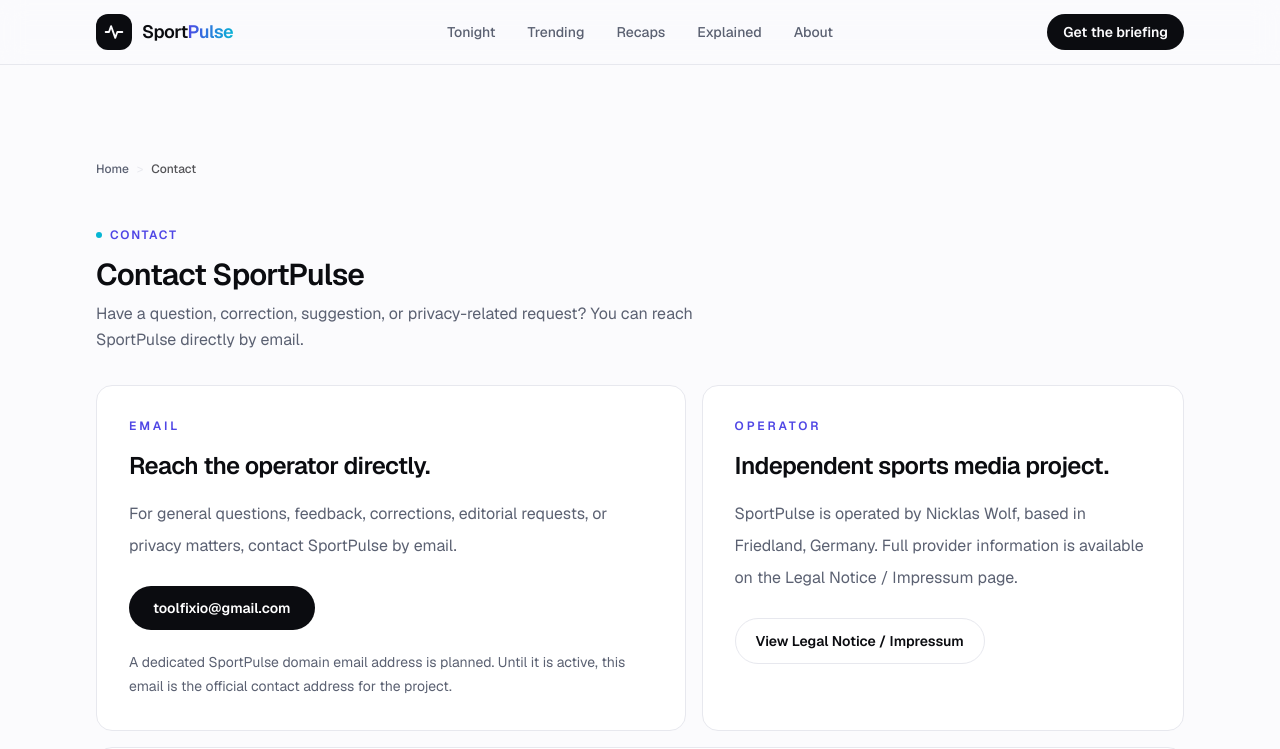
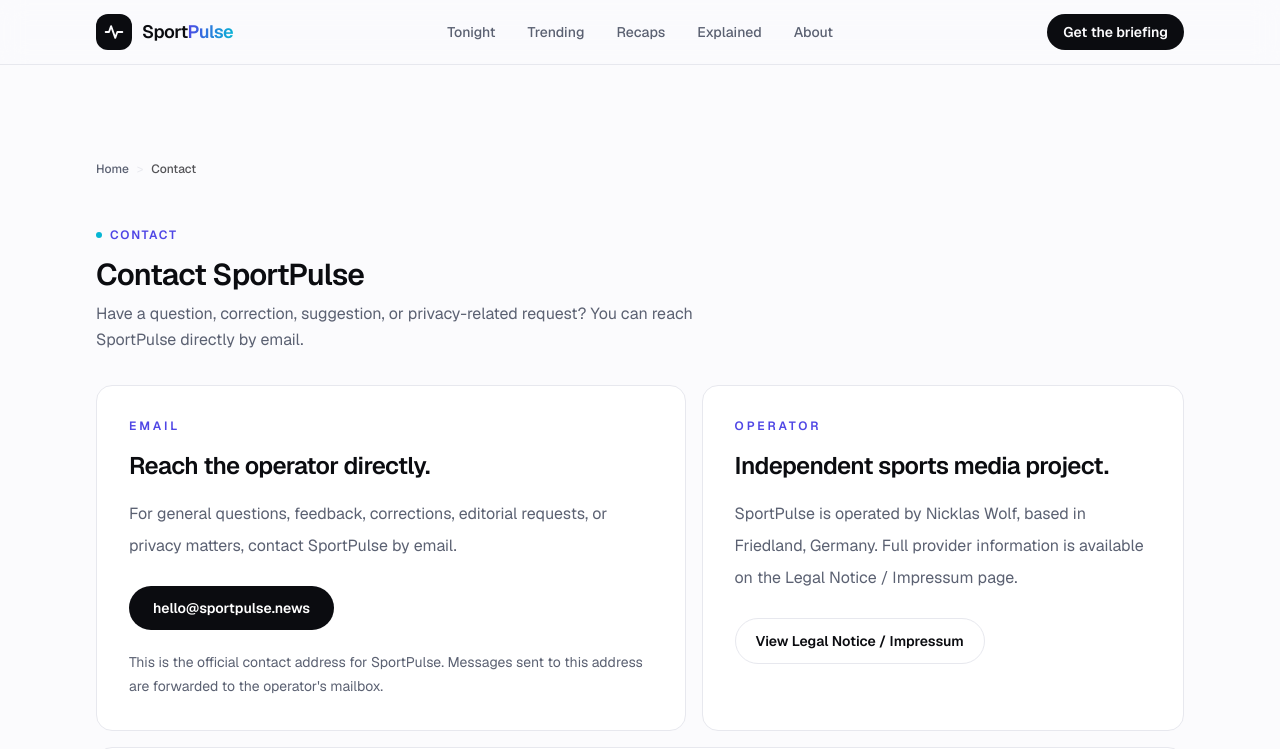
Before and after one commit to toollane/sportpulse.news, a Next.js app: page /contact in a window 1280 px wide. Shown: the top 749 px of the page. Built offline with nearby package versions, Linux system fonts and the light colour scheme.

Commit message:
Update official contact email address

```diff
--- a/app/contact/page.tsx
+++ b/app/contact/page.tsx
@@ -74,17 +74,15 @@
 
             <div className="mt-6">
               <a
-                href="mailto:toolfixio@gmail.com"
+                href="mailto:hello@sportpulse.news"
                 className="inline-flex rounded-full bg-foreground px-6 py-3 text-sm font-semibold text-surface transition hover:opacity-85"
               >
-                toolfixio@gmail.com
+                hello@sportpulse.news
               </a>
             </div>
 
             <p className="mt-5 text-sm leading-6 text-muted">
-              A dedicated SportPulse domain email address is planned. Until it
-              is active, this email is the official contact address for the
-              project.
+              This is the official contact address for SportPulse. Messages sent to this address are forwarded to the operator's mailbox.
             </p>
           </section>
 
--- a/app/impressum/page.tsx
+++ b/app/impressum/page.tsx
@@ -43,7 +43,7 @@
             </p>
 
             <h2 className="mt-4 text-2xl font-semibold tracking-tight text-foreground">
-              Angaben gemäß gesetzlicher Anbieterkennzeichnung
+              Angaben gemÃ¤ÃŸ gesetzlicher Anbieterkennzeichnung
             </h2>
 
             <div className="mt-6 space-y-5 text-muted">
@@ -69,10 +69,10 @@
                 <p className="mt-2 leading-7">
                   Email:{" "}
                   <a
-                    href="mailto:toolfixio@gmail.com"
+                    href="mailto:hello@sportpulse.news"
                     className="font-semibold text-accent hover:text-accent-strong"
                   >
-                    toolfixio@gmail.com
+                    hello@sportpulse.news
                   </a>
                 </p>
               </div>
@@ -93,9 +93,7 @@
             </div>
 
             <p className="mt-6 rounded-card border border-border bg-background/40 p-4 text-sm leading-6 text-muted">
-              A dedicated SportPulse domain email address is planned. Until it
-              is active and tested, the email address listed above is the
-              official contact address for this website.
+              This is the official contact address for SportPulse. Messages sent to this address are forwarded to the operator's mailbox.
             </p>
           </section>
 
@@ -185,7 +183,7 @@
 
           <div className="mt-6 flex flex-col gap-3 sm:flex-row sm:items-center">
             <a
-              href="mailto:toolfixio@gmail.com"
+              href="mailto:hello@sportpulse.news"
               className="inline-flex rounded-full bg-foreground px-6 py-3 text-sm font-semibold text-surface transition hover:opacity-85"
             >
               Contact SportPulse
--- a/app/privacy/page.tsx
+++ b/app/privacy/page.tsx
@@ -14,7 +14,7 @@
     title: "Who operates SportPulse",
     body: [
       "SportPulse is operated by Nicklas Wolf, Am Dorfe 3, 37133 Friedland, Germany.",
-      "For privacy-related questions, correction requests, or general contact, you can currently reach SportPulse by email at toolfixio@gmail.com.",
+      "For privacy-related questions, correction requests, or general contact, you can currently reach SportPulse by email at hello@sportpulse.news.",
     ],
   },
   {
@@ -153,10 +153,10 @@
 
             <div className="mt-6">
               <a
-                href="mailto:toolfixio@gmail.com"
+                href="mailto:hello@sportpulse.news"
                 className="inline-flex rounded-full bg-foreground px-6 py-3 text-sm font-semibold text-surface transition hover:opacity-85"
               >
-                toolfixio@gmail.com
+                hello@sportpulse.news
               </a>
             </div>
           </section>
--- a/app/terms/page.tsx
+++ b/app/terms/page.tsx
@@ -190,10 +190,10 @@
 
           <div className="mt-6">
             <a
-              href="mailto:toolfixio@gmail.com"
+              href="mailto:hello@sportpulse.news"
               className="inline-flex rounded-full bg-foreground px-6 py-3 text-sm font-semibold text-surface transition hover:opacity-85"
             >
-              toolfixio@gmail.com
+              hello@sportpulse.news
             </a>
           </div>
         </section>
```
